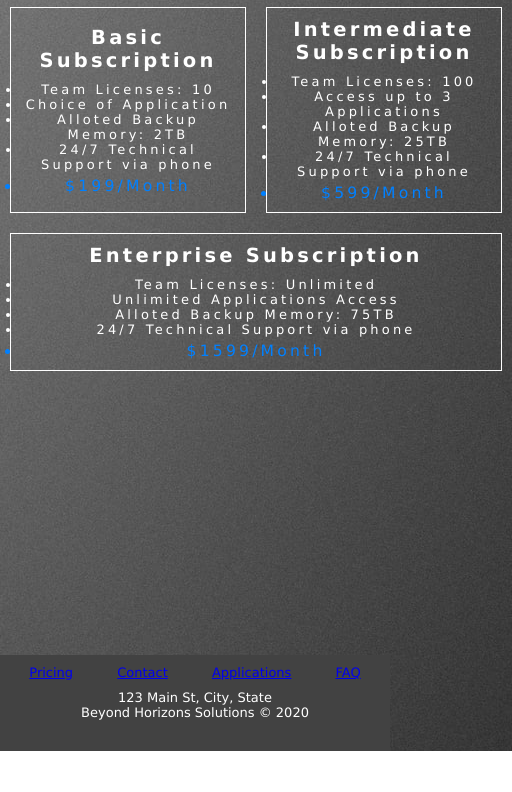
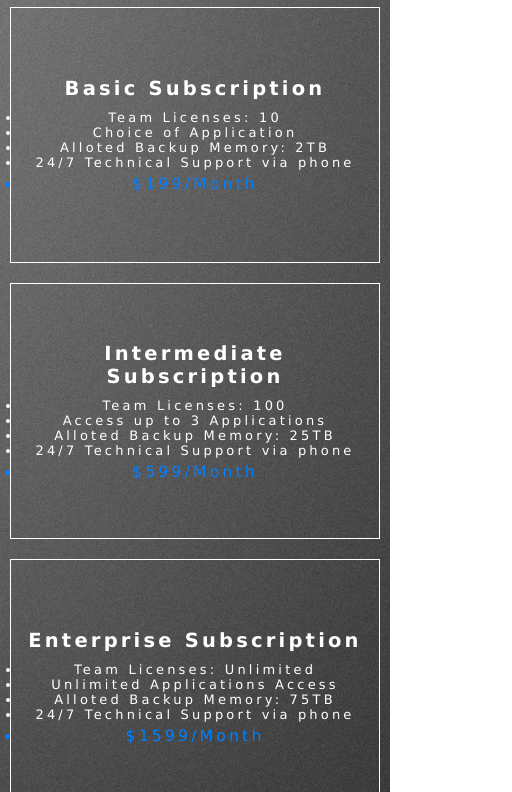
Before and after one commit to al-lugo/sample-website, a plain HTML site: page pages/pricing.html in a window 390 px wide. Shown: the part 93-885 px from the top of the page, 512 px wide, since content can reach past the window. Before the commit the page ends 844 px from the top, so only its background shows below. Drawn offline with Linux system fonts and the light colour scheme.

Commit message:
updated pricing layout and responsiveness

```diff
--- a/main.css
+++ b/main.css
@@ -12,7 +12,7 @@ body {
 body {
 	background: url(photos/josh-rose-trYl7JYATH0-unsplash-BG.jpg) no-repeat;
 	color: white;
-	font-size:small;
+	font-size: small;
 }
 
 header {
@@ -188,8 +188,7 @@ div h2 {
 .serviceCards {
 	display: flex;
 	flex-wrap: wrap;
-	min-width: 512px;
-
+	/* background: yellow; */
 }
 
 .serviceCard {
@@ -201,24 +200,15 @@ div h2 {
 	padding: 10px;
 	margin: 10px;
 	letter-spacing: 0.2rem;
-}
-
-.basic {
-	flex: 1;
-}
-
-.intermediate {
-	flex: 1;
-}
-
-.enterprise {
-	flex: 1;
+	min-height: 256px;
+	flex: 480px;
 }
 
 .price {
 	font-size: 120%;
 	margin-top: 5px;
-	color: rgb(0, 128, 256);}
+	color: rgb(0, 128, 256);
+}
 
 /*****
 //////
@@ -226,12 +216,11 @@ Contact Page
 //////
 *****/
 
-
 /*
 Contact Form
 */
 #contact-main-container {
-margin-bottom: 20px;
+	margin-bottom: 20px;
 }
 
 #contactForm-container > h2 {
@@ -256,7 +245,6 @@ margin-bottom: 20px;
 
 #contactForm > .tableRow label {
 	font-size: 130%;
-
 }
 
 #contactForm > .tableRow input,
```
